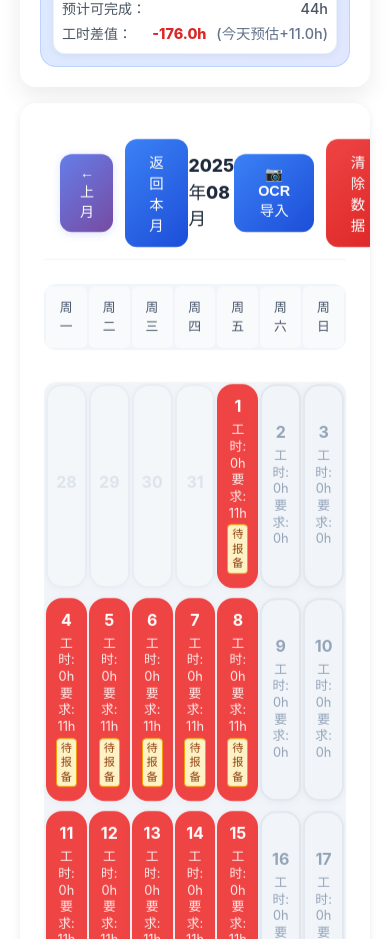
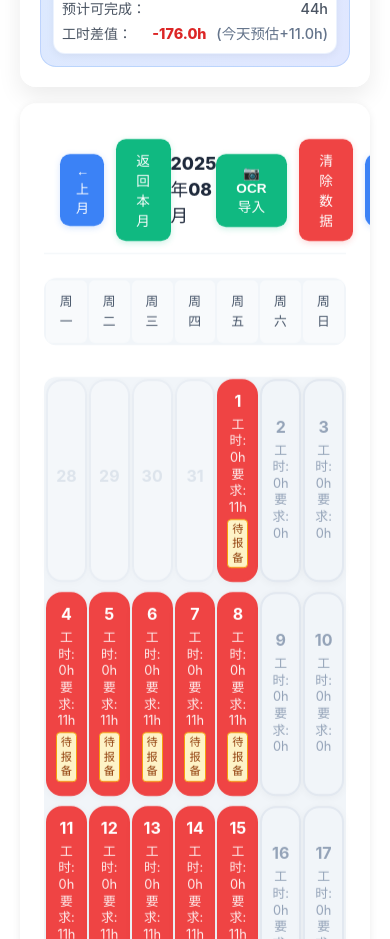
Before and after one commit to QiliChen/work-in-hour, a React (Vite) app: page / in a window 390 px wide. Shown: the part 1400-2339 px from the top of the page. Built offline with nearby package versions, Linux system fonts and the light colour scheme; no server answers.

Commit message:
style: redesign buttons with cleaner look and make calendar cells more compact

```diff
--- a/src/App.css
+++ b/src/App.css
@@ -350,28 +350,32 @@ body {
 
 
 .quick-action-btn {
-  background: linear-gradient(135deg, #3b82f6 0%, #1d4ed8 100%);
+  background: #10b981;
   color: white;
   border: none;
-  padding: 0.75rem 1.5rem;
-  border-radius: 12px;
+  padding: 0.7rem 1.25rem;
+  border-radius: 10px;
   font-weight: 600;
   cursor: pointer;
-  transition: all 0.3s ease;
-  font-size: 0.9rem;
+  transition: all 0.2s ease;
+  font-size: 0.85rem;
+  box-shadow: 0 2px 6px rgba(16, 185, 129, 0.2);
 }
 
 .quick-action-btn:hover {
-  transform: translateY(-2px);
-  box-shadow: 0 8px 20px rgba(59, 130, 246, 0.3);
+  transform: translateY(-1px);
+  box-shadow: 0 4px 10px rgba(16, 185, 129, 0.3);
+  background: #059669;
 }
 
 .quick-action-btn.clear-btn {
-  background: linear-gradient(135deg, #ef4444 0%, #dc2626 100%);
+  background: #ef4444;
+  box-shadow: 0 2px 6px rgba(239, 68, 68, 0.2);
 }
 
 .quick-action-btn.clear-btn:hover {
-  box-shadow: 0 8px 20px rgba(239, 68, 68, 0.3);
+  box-shadow: 0 4px 10px rgba(239, 68, 68, 0.3);
+  background: #dc2626;
 }
 
 /* Toast banner */
@@ -395,16 +399,16 @@ body {
 }
 
 .nav-button {
-  background: linear-gradient(135deg, #667eea 0%, #764ba2 100%);
+  background: #3b82f6;
   color: white;
   border: none;
-  padding: 1rem 2rem;
-  border-radius: 16px;
-  font-weight: 700;
-  font-size: 1rem;
+  padding: 0.75rem 1.5rem;
+  border-radius: 12px;
+  font-weight: 600;
+  font-size: 0.9rem;
   cursor: pointer;
-  transition: all 0.3s ease;
-  box-shadow: 0 8px 20px rgba(102, 126, 234, 0.3);
+  transition: all 0.2s ease;
+  box-shadow: 0 2px 8px rgba(59, 130, 246, 0.2);
   position: relative;
   overflow: hidden;
 }
@@ -425,8 +429,9 @@ body {
 }
 
 .nav-button:hover {
-  transform: translateY(-2px);
-  box-shadow: 0 10px 24px rgba(102, 126, 234, 0.32);
+  transform: translateY(-1px);
+  box-shadow: 0 4px 12px rgba(59, 130, 246, 0.3);
+  background: #2563eb;
 }
 
 /* 日历说明 */
@@ -927,9 +932,9 @@ body {
     flex-direction: column;
     align-items: center;
     justify-content: center;
-    min-height: 42px;
-    padding: 0.4rem 0.2rem;
-    border-radius: 6px;
+    min-height: 36px;
+    padding: 0.3rem 0.15rem;
+    border-radius: 4px;
     border: none;
     background: #ffffff;
     margin-bottom: 0;
@@ -942,16 +947,16 @@ body {
   }
 
   .day-number {
-    font-size: 0.85rem;
+    font-size: 0.8rem;
     font-weight: 600;
     color: #1e293b;
-    margin-bottom: 1px;
+    margin-bottom: 0.5px;
     line-height: 1;
   }
 
   .day-info {
-    font-size: 0.6rem;
-    line-height: 1.1;
+    font-size: 0.55rem;
+    line-height: 1;
     color: #64748b;
     text-align: center;
   }
@@ -1371,10 +1376,11 @@ body {
   }
 
   .nav-button {
-    padding: 0.7rem 1.25rem !important;
-    font-size: 14px !important;
-    border-radius: 12px !important;
-    box-shadow: 0 2px 8px rgba(102, 126, 234, 0.2) !important;
+    padding: 0.6rem 1rem !important;
+    font-size: 13px !important;
+    border-radius: 10px !important;
+    box-shadow: 0 2px 6px rgba(59, 130, 246, 0.2) !important;
+    background: #3b82f6 !important;
   }
 
   .calendar-header {
```
